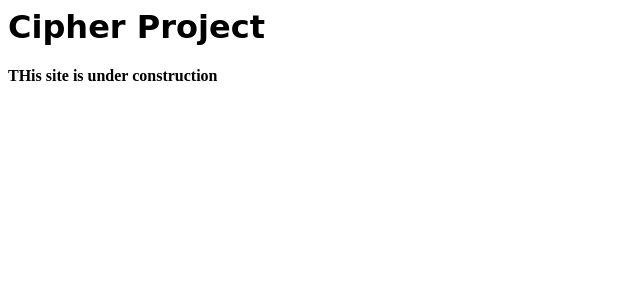
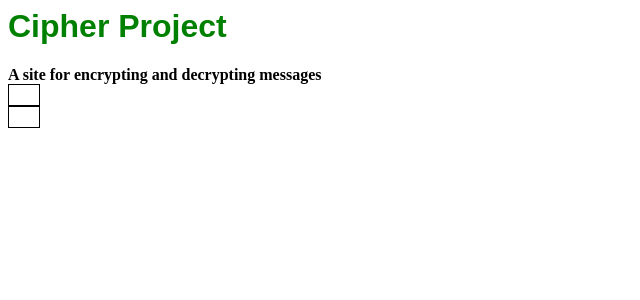
Before and after one commit to kss682/CIPHER-SITE, a Django app: page / in a window 1280 px wide. Shown: the top 300 px of the page, without its empty margins (0-640 px from the left). Run offline with Django 3.2, Linux system fonts and the light colour scheme.

Commit message:
Made boxes for encryption and decryption

```diff
--- a/ciphersite/Cipher/static/css/Cipher.css
+++ b/ciphersite/Cipher/static/css/Cipher.css
@@ -1,3 +1,16 @@
 h1{
-font-family:'Lobster',cursive;
+font-family:'Arial',cursive;
+color:green;
 }
+.encrypt{
+    border-color:black;
+    border: 1px solid;
+    height:20px;
+    width:30px;
+}
+.decrypt{
+    border-color:black;
+    border:1px solid;
+    height:20px;
+    width:30px;
+}
--- a/ciphersite/Cipher/templates/Cipher/base.html
+++ b/ciphersite/Cipher/templates/Cipher/base.html
@@ -1,10 +1,17 @@
 {% load static %}
 <html>
 <head>
-<link rel='stylesheet' href="{% static 'css/Cipher.css' %}">
+<link rel="stylesheet" type="text/css" href="{% static 'css/Cipher.css' %}">
 </head>
 <body>
 <h1>Cipher Project</h1>
-<b>THis site is under construction</b>
+<b>A site for encrypting and decrypting messages</b>
+<div class="encrypt">
+
+</div>
+<div class="decrypt">
+
+</div>
+<h1></h1>
 </body>
 </html>
```
